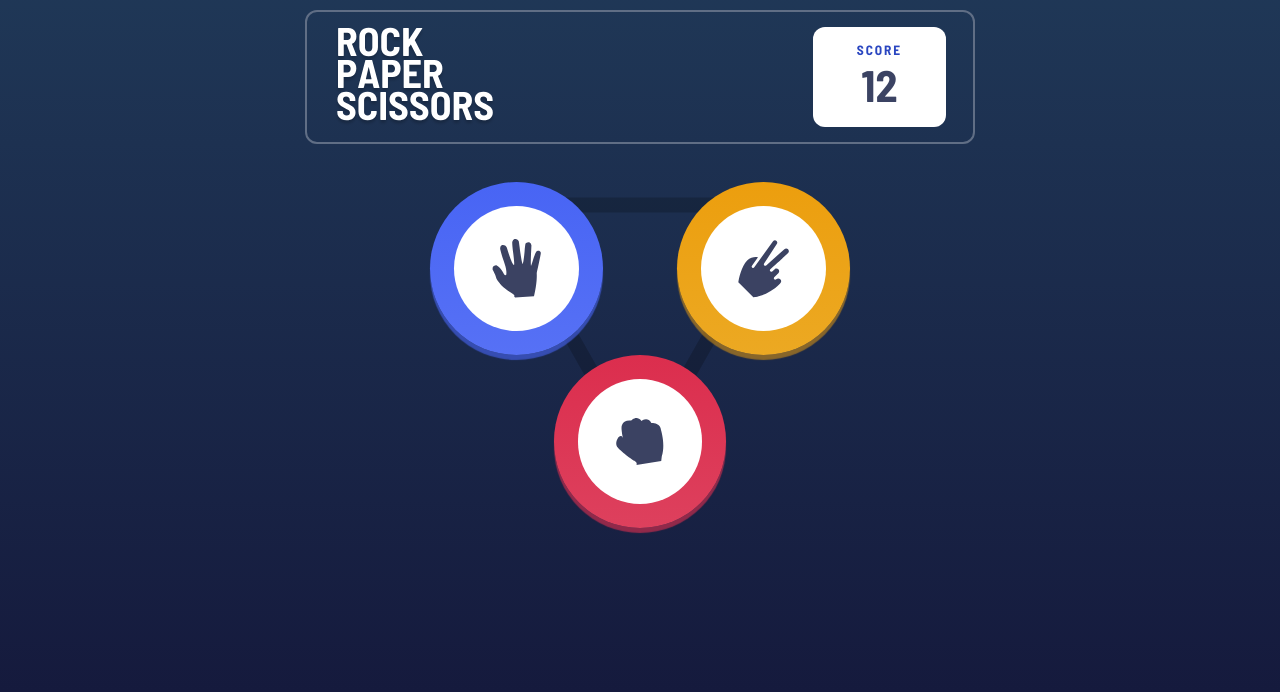
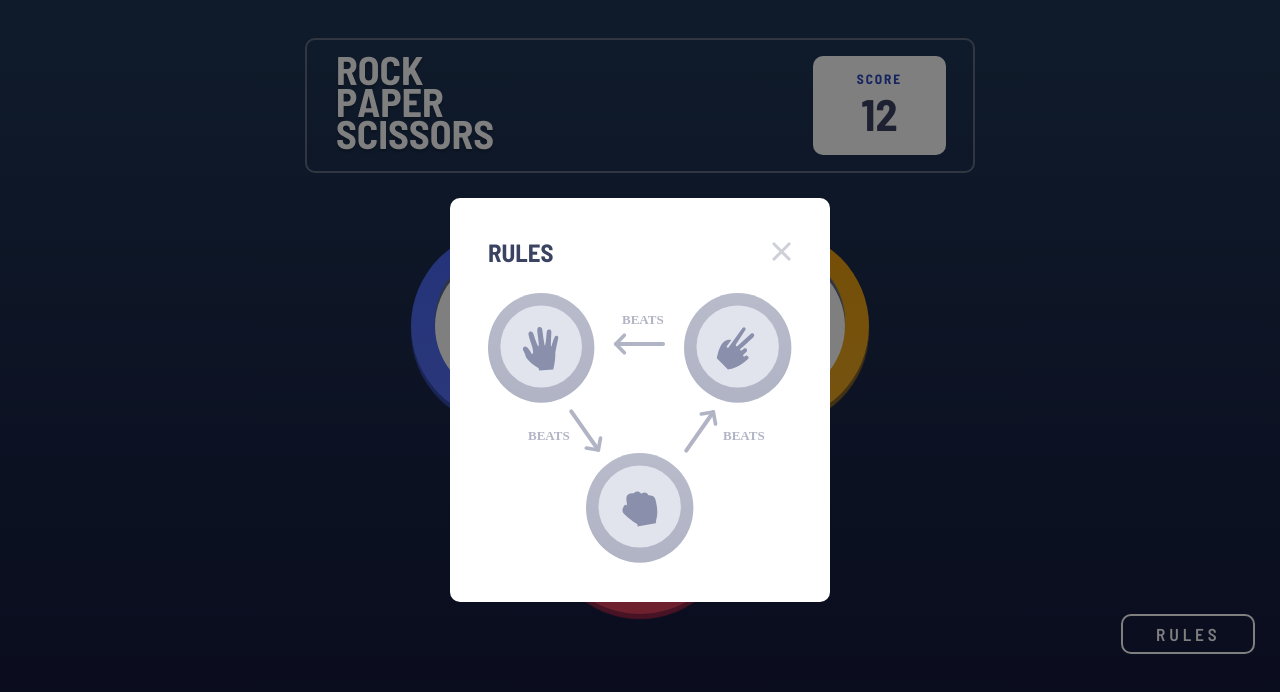
Before and after one commit to Divyajyoti1801/Rock-Paper-and-Scissor, a plain HTML site: page index.html in a window 1280 px wide. Drawn offline with Linux system fonts and the light colour scheme.

Commit message:
UI completed and now functionality and game

```diff
--- a/index.html
+++ b/index.html
@@ -39,8 +39,21 @@
       </div>
     </div>
   </section>
+  <div class="rules hidden">
+    <div class="rules__card">
+      <div class="rules__card--content">
+        <h1 class="rules__card--content--header">RULES</h1>
+        <div class="rules__card--content--closer">
+          <img src="images/icon-close.svg" alt="Closer" class="rules__card--content--closer--img">
+        </div>
+      </div>
+      <img src="images/image-rules.svg" alt="Rules" class="rules__image">
+    </div>
+  </div>
   <footer class="footer">
-
+    <button class="footer__cta">
+      RULES
+    </button>
   </footer>
   <script src="js/script.js"></script>
 
--- a/js/script.js
+++ b/js/script.js
@@ -0,0 +1,20 @@
+//Rule Feature
+
+const rule_btn = document.querySelector(".footer__cta");
+const rule_btn_close = document.querySelector('.rules__card--content--closer--img');
+const rule = document.querySelector('.rules');
+
+rule_btn.addEventListener('click', (e) => {
+    e.preventDefault();
+    rule.classList.remove('hidden');
+});
+
+rule_btn_close.addEventListener('click', (e) => {
+    e.preventDefault();
+    rule.classList.add('hidden');
+})
+
+window.addEventListener('load', (e) => {
+    e.preventDefault();
+    rule.classList.remove('hidden');
+})
--- a/sass/_base.scss
+++ b/sass/_base.scss
@@ -2,6 +2,9 @@
 html{
     font-size: 62.5%;
 
+    @media only screen and (max-width:$bp-desktop-std){
+        font-size: 58%;
+    }
     @media only screen and (max-width:$bp-nest-hub-max){
         font-size:60%;
     }
@@ -15,7 +18,7 @@ html{
         font-size:54%;
     }
     @media only screen and (max-width:$bp-mobile){
-        font-size: 50%;
+        font-size: 40%;
     }
 }
 
@@ -34,4 +37,6 @@ body{
     background-size: cover;
     background-repeat: no-repeat;
     height: 100vh;
+    display: flex;
+    flex-direction: column;
 }
--- a/sass/_footer.scss
+++ b/sass/_footer.scss
@@ -1,3 +1,26 @@
 .footer{
+    @include flexfunction(row,flex-end,center);
 
+    margin-bottom: 3rem;
+    padding: 0 2.6rem;
+    width: 100%;
+
+    &__cta{
+        background: transparent;
+        border: 2px solid white;
+        color:white;
+        font-size: $font-size-rg;
+        font-family: $font-family;
+        letter-spacing: 0.4rem;
+        text-transform: uppercase;
+        padding: 0.8rem 3.4rem;
+        border-radius:$border-radius;
+        cursor: pointer;
+    }
+
+    @media only screen and (max-width:$bp-mobile){
+        align-self: flex-end;
+        margin-top: 12.8rem;
+        justify-content: center;
+    }
 }
--- a/sass/_game.scss
+++ b/sass/_game.scss
@@ -3,59 +3,80 @@
     background-image: url(../images/bg-triangle.svg);
     background-repeat: no-repeat;
     background-position: center;
-    padding-top:4rem;
+    margin-top:6rem;
     &__segment-1{
         @include flexfunction(row,center,center);
         width: 100%;
         &--paper{
-            height: 18rem;
-            width: 18rem;
+            height: 20rem;
+            width: 20rem;
             border-radius: 100%;
             background:$color-paper-gradient;
             margin-right: 7.8rem;
             @include flexfunction(row,center,center);
             box-shadow: 0px 5px 1px $color-paper;
             &--container{
-                height: 13rem;
-                width: 13rem;
+                height: 15rem;
+                width: 15rem;
                 border-radius:100%;
                 background-color:white;
                 @include flexfunction(row,center,center);
+                box-shadow: 0px -5px 1px $color-header-outline;
+                transition: all 0.25s ease;
+                &:active{
+                    box-shadow: none;
+                }
             }
+            cursor: pointer;
         }
         &--scissor{
-            height: 18rem;
-            width: 18rem;
+            height: 20rem;
+            width: 20rem;
             background: $color-scissor-gradient;
             border-radius: 100%;
             box-shadow: 0px 5px 1px $color-scissor;
             @include flexfunction(row,center,center);
             &--container{
-                height: 13rem;
-                width: 13rem;
+                height: 15rem;
+                width: 15rem;
                 border-radius:100%;
                 background-color:white;
                 @include flexfunction(row,center,center);
+                box-shadow: 0px -5px 1px $color-header-outline;
+                transition: all 0.25s ease;
+                &:active{
+                    box-shadow: none;
+                }
             }
+            cursor: pointer
         }
     }
     &__segment-2{
         @include flexfunction(row,center,center);
         width: 100%;
         &--rock{
-            height: 18rem;
-            width: 18rem;
+            height: 20rem;
+            width: 20rem;
             background:$color-rock-gradient;
             border-radius: 100%;
             box-shadow: 0px 5px 1px $color-rock;
+            transition: all 0.25s ease;
             @include flexfunction(row,center,center);
             &--container{
-                height: 13rem;
-                width: 13rem;
+                height: 15rem;
+                width: 15rem;
                 border-radius:100%;
                 background-color:white;
                 @include flexfunction(row,center,center);
+                box-shadow: 0px -5px 1px $color-header-outline;
+                &:active{
+                    box-shadow: none;
+                }
             }
+            cursor: pointer;
         }
     }
+    @media only screen and (max-width:$bp-mobile){
+        background-size: 50%;
+    }
 }
--- a/sass/_header.scss
+++ b/sass/_header.scss
@@ -3,7 +3,7 @@
     @include flexfunction(row,center,center);
 
     &__banner{
-        margin-top: 1rem;
+        margin-top: 4rem;
         padding: 1.6rem 2.8rem;
         border: 2px solid $color-header-outline;
         border-radius: $border-radius;
@@ -31,6 +31,26 @@
             }
         }
     }
+    @media only screen and (max-width:$bp-tablet-v){
+        &__banner{
+            &--logo{
+                margin-right: 11rem;
+            }
+        }
+    }
+
+    @media only screen and (max-width:$bp-mobile){
+        margin-bottom: 10rem;
+        &__banner{
+            &--logo{
+               width: 120px;
+            }
+        }
+    }
 
 
 }
+
+.hidden{
+    display: none;
+}
--- /dev/null
+++ b/sass/_rules.scss
@@ -0,0 +1,45 @@
+.rules{
+    background:rgba($color: #000000, $alpha: 0.5);
+    position: absolute;
+    width: 100vw;
+    height: 100vh;
+    top:0;
+    left:0;
+    @include flexfunction(row,center,center);
+    transform: all .25s ease;
+
+    &__card{
+        background:white;
+        border-radius: $border-radius;
+        display: flex;
+        flex-direction: column;
+        padding: 4rem;
+        &--content{
+            width: 100%;
+            margin-bottom: 2.8rem;
+            @include flexfunction(row,space-between,center);
+            &--header{
+                font-size: 2.6rem;
+                color:$color-dark-text;
+            }
+            &--closer{
+                display: flex;
+                justify-content: center;
+                align-items: center;
+            }
+        }
+
+
+    }
+
+    @media only screen and (max-width:$bp-mobile){
+        &__card{
+            width: 100%;
+            height: 100%;
+        }
+    }
+}
+
+.hidden{
+    display: none;
+}
--- a/sass/_variables.scss
+++ b/sass/_variables.scss
@@ -5,6 +5,7 @@ $bp-tablet-v: 51.25em;
 $bp-tablet-h: 73.75em;
 $bp-nest-hub: 64em;
 $bp-nest-hub-max: 80em;
+$bp-desktop-std: 90em;
 
 
 //Primary Color
@@ -32,7 +33,7 @@ $font-size-xl: 4.6rem;
 $font-size-sm: 1.4rem;
 $font-weight-rg: 600;
 $font-weight-xl: 700;
-$border-radius: 12px;
+$border-radius: 10px;
 
 //Mixins
 
--- a/sass/main.scss
+++ b/sass/main.scss
@@ -4,3 +4,4 @@
 @import 'header';
 @import 'game';
 @import 'footer';
+@import 'rules';
```
Also changed, not shown: css/main.css, 1 other file.
